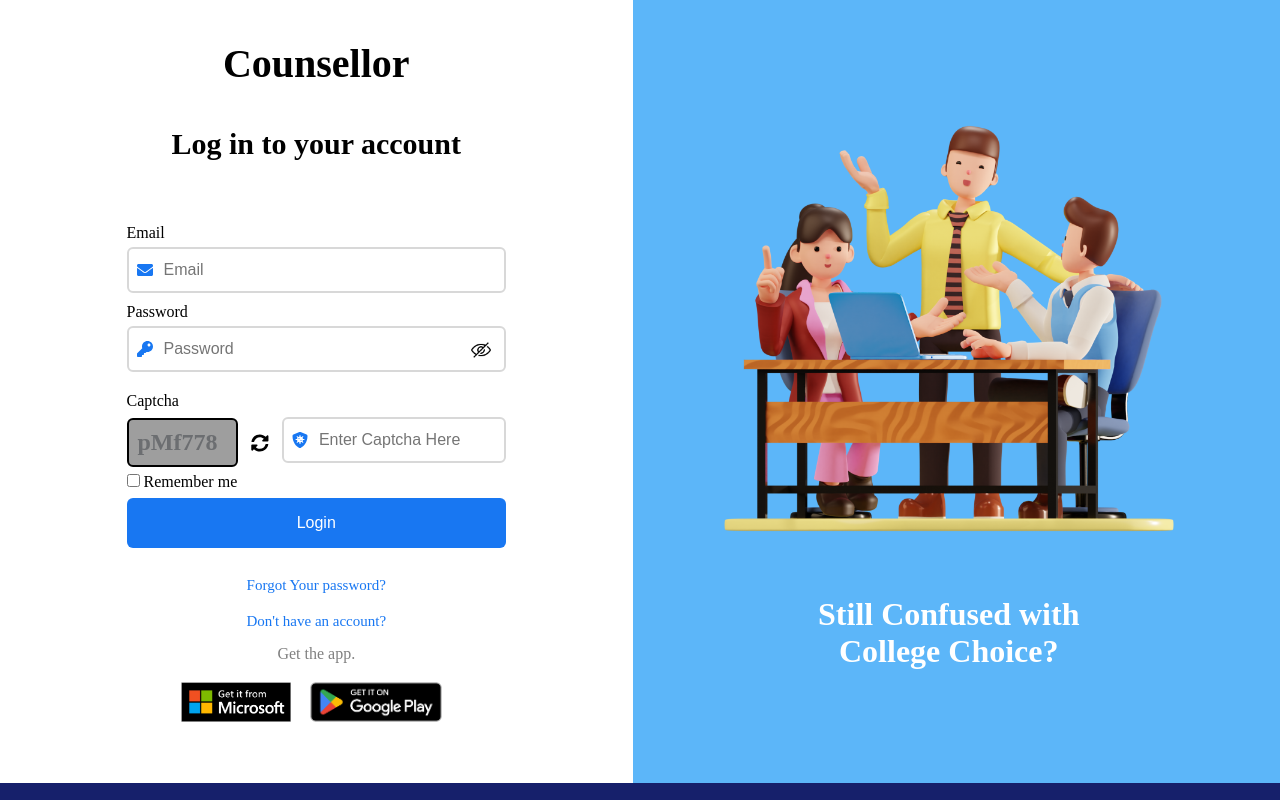
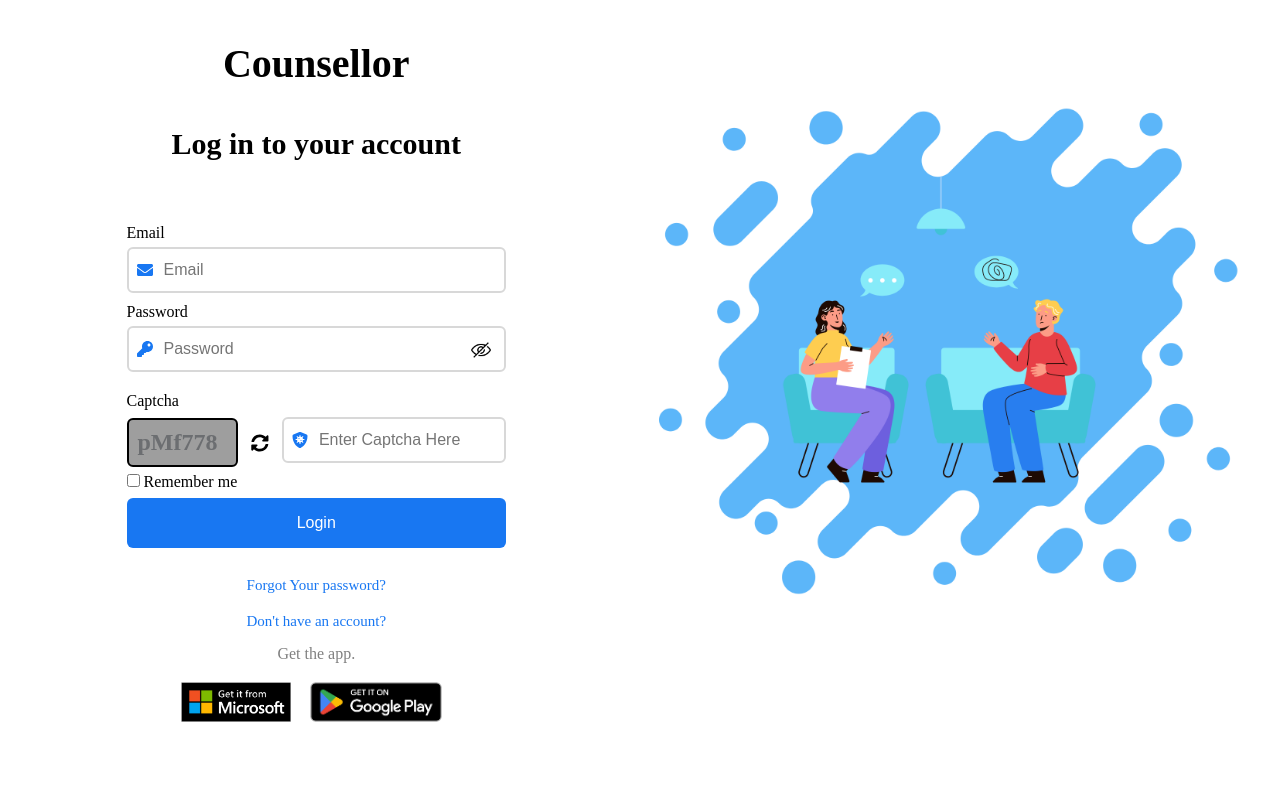
Before and after one commit to Counselllor/Counsellor-Web, a React (Vite) app: page / in a window 1280 px wide. Built offline with nearby package versions, Linux system fonts and the light colour scheme; no server answers; grey boxes are pictures that could not be loaded; a web font is replaced by a local one.

Commit message:
Login,index, login, signup, footer updates pages

```diff
--- a/src/components/Footer/Footer.css
+++ b/src/components/Footer/Footer.css
@@ -1,12 +1,13 @@
 footer{
-    background-color: #16206b;
+    background-color: #ffffff;
     bottom: 0px;
     left: 0px;
-    color: whitesmoke;
+    color: rgba(155, 155, 155, 0.8);
     padding: 16px;
     z-index: 0;
     text-align: center;
     font-size: 15px;
+    font-family: sans-serif;
 }
 
 footer ul{
--- a/src/components/Login/Login.css
+++ b/src/components/Login/Login.css
@@ -5,7 +5,7 @@
 }
 
 .left {
-  background-color: #5CB6F9;
+  background-color: #ffffff;
 }
 
 .parent .right::-webkit-scrollbar{
--- a/src/components/Login/Login.jsx
+++ b/src/components/Login/Login.jsx
@@ -4,9 +4,11 @@ import {
 } from "firebase/auth";
 import React, { useEffect, useState } from "react";
 import { Link, useNavigate } from "react-router-dom";
+import meeting2 from "../../assets/meeting2.png";
+
 import googlePlay from "../../assets/google-play.png";
 import hide from "../../assets/hide.png";
-import meeting from "../../assets/meeting.png";
+// import meeting from "../../assets/meeting.png";
 import microsoft from "../../assets/microsoft.png";
 import show from "../../assets/show.png";
 import { auth, googleAuthProvider } from "../../firebase/auth";
@@ -227,7 +229,7 @@ export default function Login() {
         </div>
            {/* This is the left side of the login page   */}
            <div className="left">
-          <img src={meeting} alt="meeting" />
+           <img src={meeting2} alt="meeting" />
           <p className="left-text">Still Confused with College Choice?</p>
         </div>
       </div>
--- a/src/components/SignUp/SignUp.jsx
+++ b/src/components/SignUp/SignUp.jsx
@@ -18,7 +18,7 @@ import {
   FaShieldVirus,
 } from "react-icons/fa";
 import { useNavigate } from "react-router-dom";
-import meeting from "../../assets/meeting.png";
+import meeting2 from "../../assets/meeting2.png";
 import "./Signup.css";
 import show from "../../assets/show.png";
 import hide from "../../assets/hide.png";
@@ -441,7 +441,7 @@ const SignUpForm = () => {
             </form>
           </div>
           <div className="left">
-            <img src={meeting} alt="meeting" />
+            <img src={meeting2} alt="meeting" />
             <p className="left-text">Still Confused with College Choice?</p>
           </div>
         </div>
--- a/src/components/SignUp/Signup.css
+++ b/src/components/SignUp/Signup.css
@@ -21,7 +21,7 @@
 }
 
 .parent .left img {
-  width: 450px;
+  width: 580px;
   margin-bottom: 32px;
 }
 
--- a/src/index.css
+++ b/src/index.css
@@ -1,5 +1,5 @@
 :root{
-    --pageColor: #5cb6f9;
+    --pageColor: #ffffff;
     --secPageColor: #6cbdfa;
     --white: #ffffff;
     --btnColor: #12229d;
```
Also changed, not shown: src/assets/meeting2.png (added).
